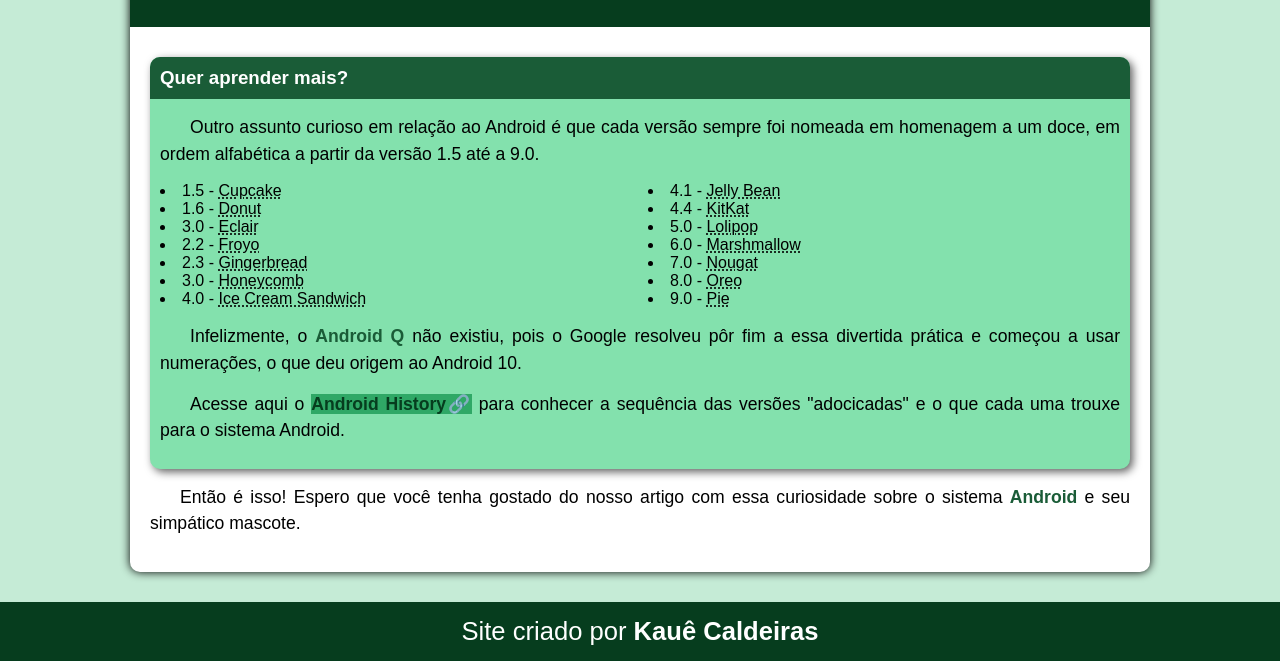
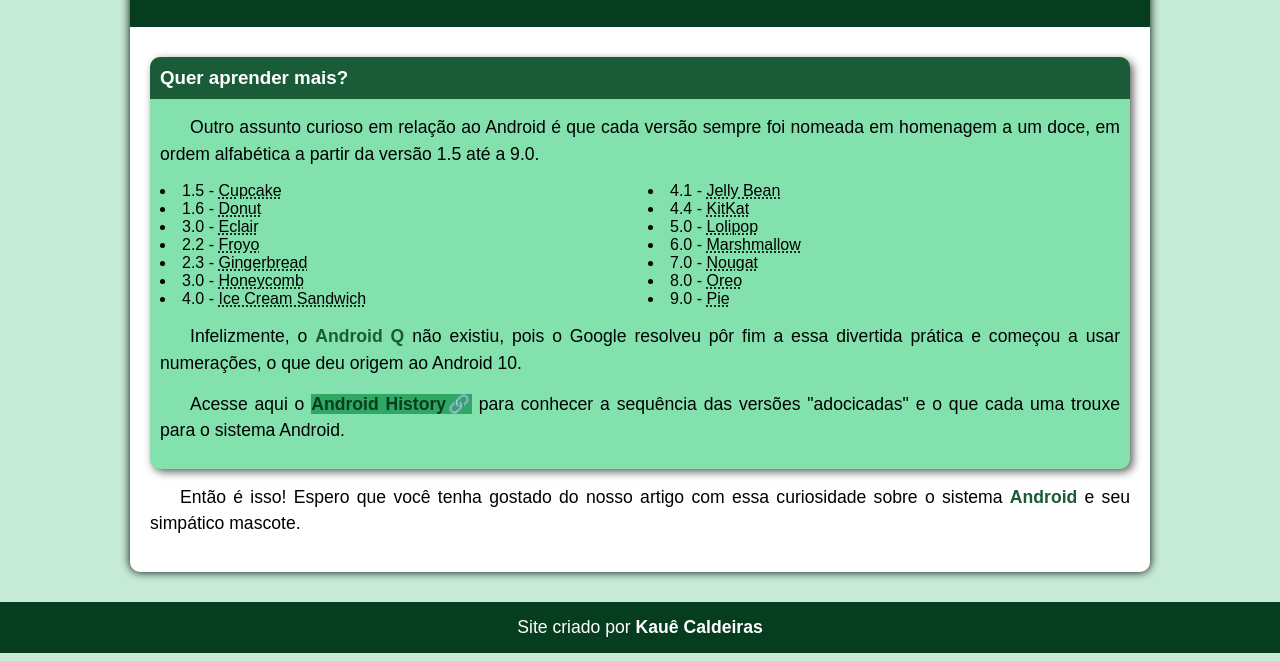
Before and after one commit to kauecaldeiras/projeto-android, a plain HTML site: page index.html in a window 1280 px wide. Shown: the part 2300-2961 px from the top of the page. Drawn offline with Linux system fonts and the light colour scheme.

Commit message:
Arrumando o footer
ajustando o tamanho do parágrafo no footer.

```diff
--- a/projeto-android.css
+++ b/projeto-android.css
@@ -194,7 +194,6 @@ footer {
     background-color: var(--cor5);
     color: white;
     text-align: center;
-    font-size: 0.8em;
     padding: 5px;
 }
 
@@ -211,5 +210,5 @@ footer a:hover {
 
 footer p {
     padding: 10px;
-    font-size: 2vw;
+    font-size: 1.1em;
 }
```
